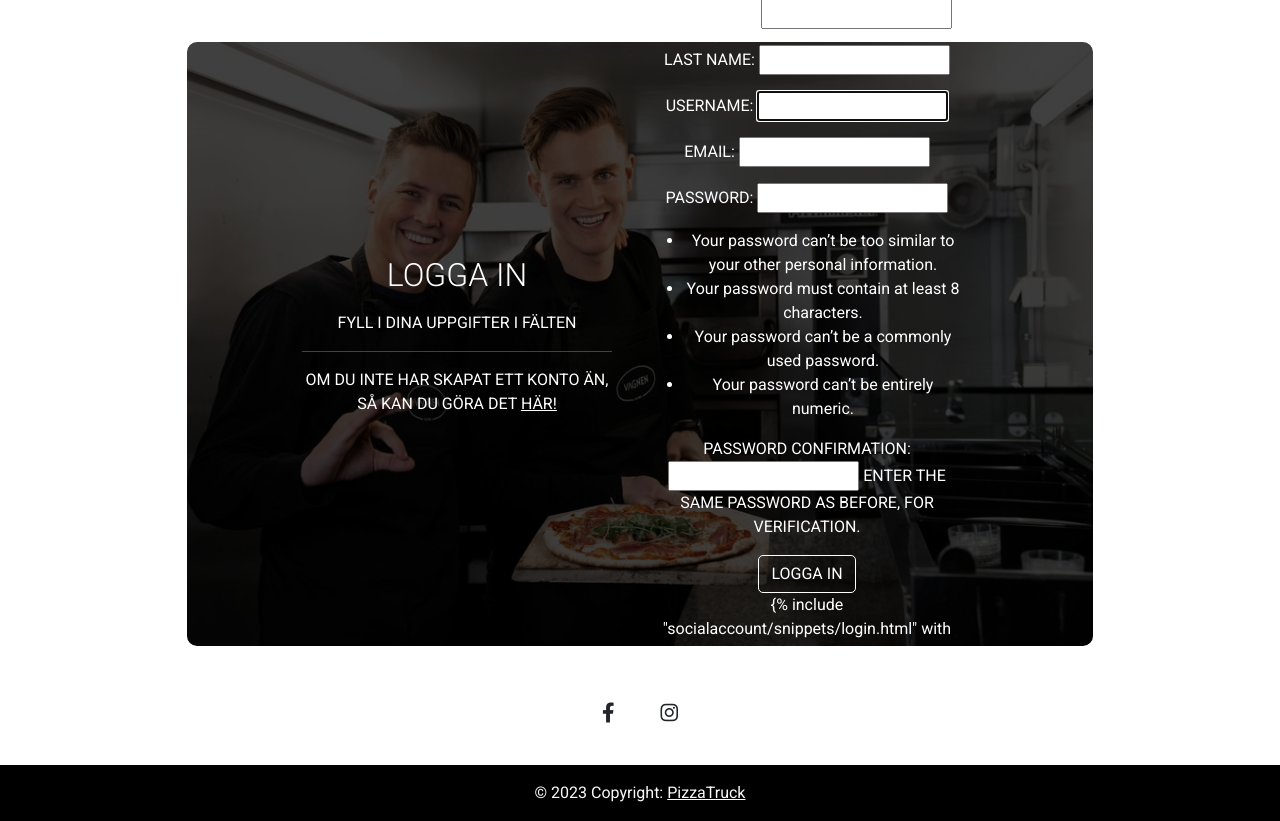
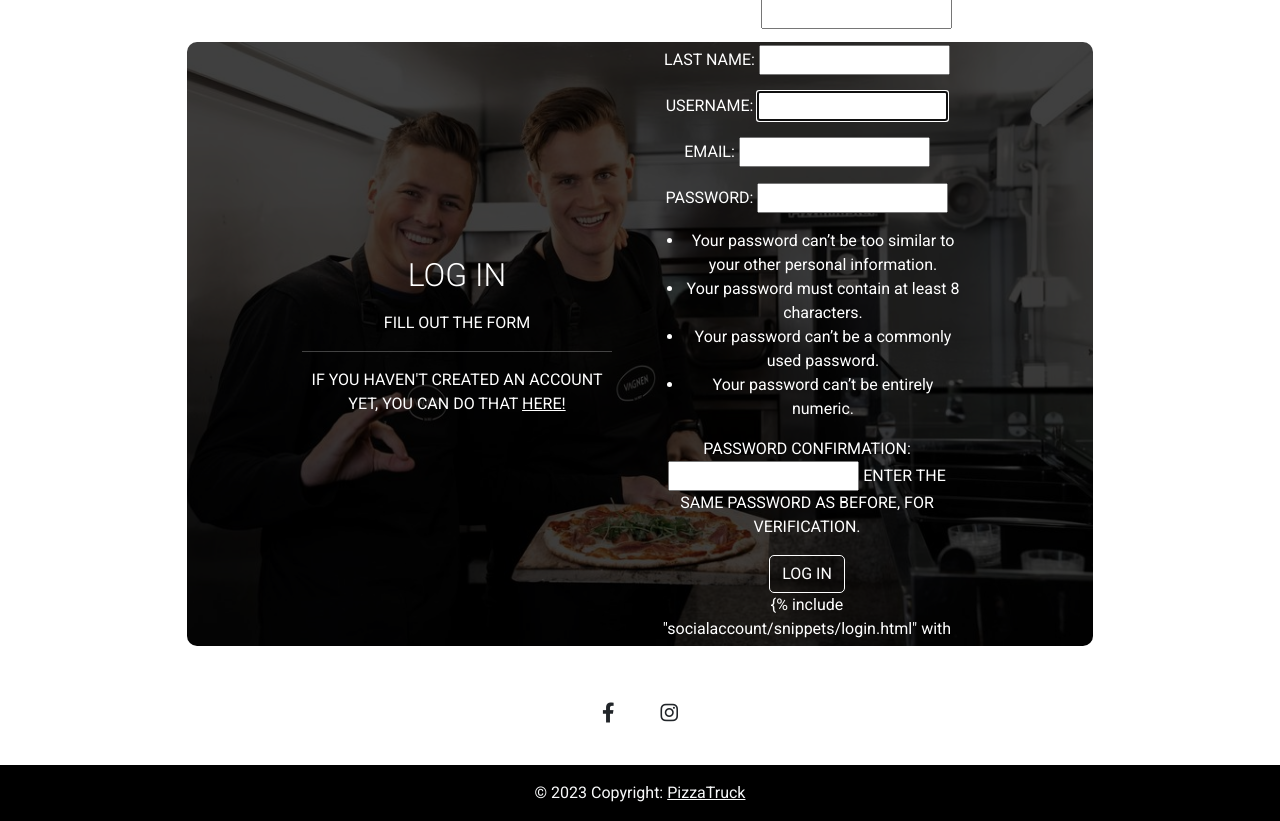
Before and after one commit to simonjellvert/pizzavagnen, a Django app: template templates/account/login.html in a window 1280 px wide. Shown: the part 285-1106 px from the top of the page. Run offline with Django 3.2, Linux system fonts and the light colour scheme; the template is opened without the code that fills it: values that come from a table or form of the project are taken from there, others are empty; some libraries are stand-ins or nearby versions.

Commit message:
Edit signup and login html page, translate to english

```diff
--- a/templates/account/login.html
+++ b/templates/account/login.html
@@ -11,17 +11,16 @@
     <div class="hero position-relative">
         <div class="container">
             <img class="img-fluid login-image" src="/static/img/333064805_760223689005819_9082627831218226945_n.jpg"
-                alt="Sebbe och Petter i vagnen" />
+                alt="Sebbe and Petter in the truck" />
 
             <div
                 class="mx-auto login-form top-50 start-50 translate-middle row d-flex justify-conent-center align-items-center text-center">
                 <div class="col">
-                    <h2 class="mb-3">{% trans "Logga In" %}</h2>
-                    <p>Fyll i dina uppgifter i fälten</p>
+                    <h2 class="mb-3">{% trans "Log In" %}</h2>
+                    <p>Fill out the form</p>
                     <hr style="color: white" />
                     <p>
-                        {% blocktrans %}Om du inte har skapat ett konto än, så kan du göra
-                        det <a href="{{ signup_url }}">här!</a>{% endblocktrans %}
+                        {% blocktrans %}If you haven't created an account yet, you can do that <a href="{{ signup_url }}">here!</a>{% endblocktrans %}
                     </p>
                 </div>
 
@@ -32,7 +31,7 @@
                             value="{{ redirect_field_value }}" />
                         {% endif %}
                         <button class="btn btn-signup" type="submit">
-                            {% trans "Logga In" %}
+                            {% trans "Log In" %}
                         </button>
                     </form>
                     {% include "socialaccount/snippets/login.html" with
```
Also changed, not shown: templates/account/signup.html (+4 -6 lines).
